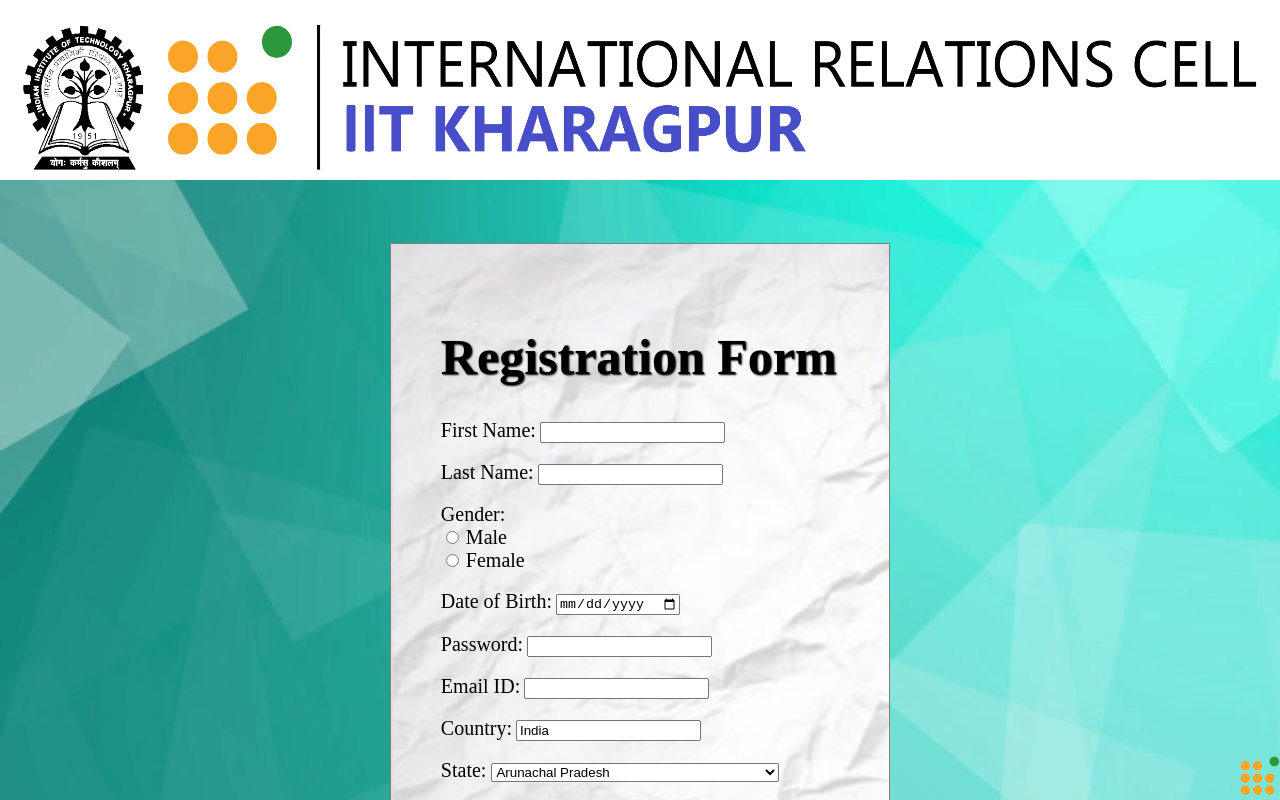
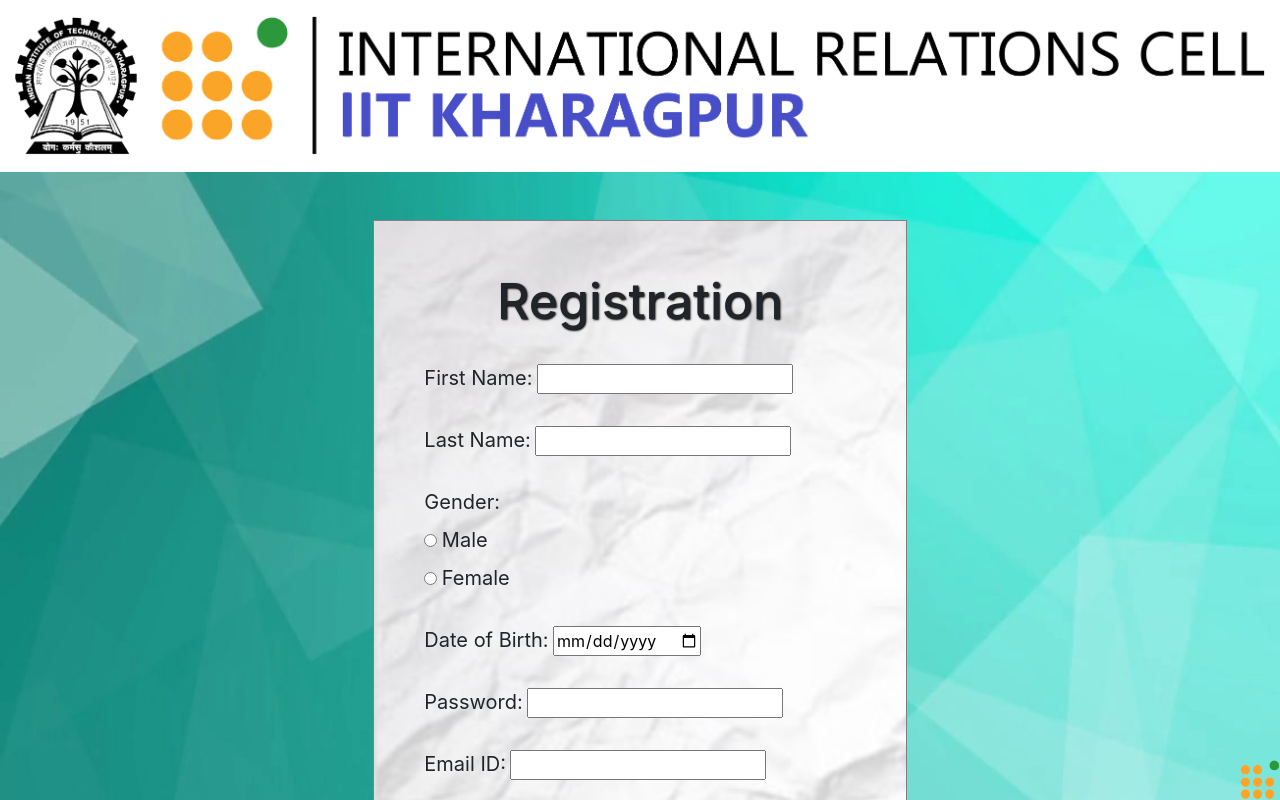
Before and after one commit to NabhyaKhoria/IRCellRegForm, a plain HTML site: page index.html in a window 1280 px wide. Shown: the top 800 px of the page. Drawn offline with nearby package versions, Linux system fonts and the light colour scheme.

Commit message:
2nd update

```diff
--- a/index.html
+++ b/index.html
@@ -1,12 +1,17 @@
 <!DOCTYPE html>
 <html>
 <head>
-    <meta name="viewport" content="width=device-width, initial-scale=1.0">
+    <meta charset="utf-8">
+    <meta name="viewport" content="width=device-width, initial-scale=1">
+    <link rel="stylesheet" href="https://maxcdn.bootstrapcdn.com/bootstrap/4.5.2/css/bootstrap.min.css">
+    <script src="https://ajax.googleapis.com/ajax/libs/jquery/3.5.1/jquery.min.js"></script>
+    <script src="https://cdnjs.cloudflare.com/ajax/libs/popper.js/1.16.0/umd/popper.min.js"></script>
+    <script src="https://maxcdn.bootstrapcdn.com/bootstrap/4.5.2/js/bootstrap.min.js"></script>
     <style>
         * {
             box-sizing: border-box;
         }
-        .col-1 {width: 8.33%;}
+       /* .col-1 {width: 8.33%;}
         .col-2 {width: 16.66%;}
           .col-3 {width: 25%;}
          .col-4 {width: 33.33%;}
@@ -28,13 +33,13 @@
   float: left;
   padding: 15px;
 }
-
-        body {
+*/
+        #nkfinal {
             background-image: url("nkbg4.jpg");
             background-repeat: no-repeat;
             /*background-attachment: fixed;*/
             background-size: cover;
-            background-position:0px 180px;
+            /*background-position:0px 180px;*/
         }
         .nkm{
             border: 1px solid gray;
@@ -48,7 +53,7 @@
             background-repeat: no-repeat;
             background-size: cover;
             padding:50px;
-            width:500px;
+            /*width:500px;*/
             margin:auto;
         }
         h1{
@@ -83,23 +88,25 @@
         .header{
             padding:15px;
         }
-        @media only screen and (max-width: 600px) {
+        /*@media only screen and (max-width: 600px) {
 
   [class*="col-"] {
     width: 100%;
-  }}
+  }}*/
     </style>
 </head>
-<body><div class="header">
-<img src="ircelllogo2.png" alt="logo" width="100%" height="150">
+<body>
+
+<div class="container-fluid header">
+<img src="ircelllogo2.png" alt="logo" class="img-fluid" height="150">
 </div>
-<br><br>
-<div class="row"><div class="col-2"></div>
-<div class="col-8">    <div class="nkm">
-<h1>Registration Form</h1>
+<div class="container-fluid" id="nkfinal"><br><br>
+<div class="row">
+   <div class="nkm col-md-7 col-lg-6 col-sm-10 offset-2 col-xl-5">
+<h1 class="text-center">Registration</h1><br>
 <form name="myForm" onsubmit="return validateForm()">
     <label for="fname">First Name:</label>
-    <input type="text" id="fname" name="fname" onmouseover="this.style.border='1px solid red'" onmouseout="this.style.border='1px solid black'" onmousedown="this.style.border='2px solid red'"><br><br>
+    <input type="text" id="fname" name="fname" onmouseover="this.style.border='1px solid red'" onmouseout="this.style.border='1px solid black'" onmousedown="this.style.border='2px solid red'" required><br><br>
     <label for="lname">Last Name:</label>
     <input type="text" id="lname" name="lname" onmouseover="this.style.border='1px solid red'" onmouseout="this.style.border='1px solid black'" onmousedown="this.style.border='2px solid red'" required><br><br>
     <label>Gender:</label><br>
@@ -117,7 +124,7 @@
     <input type="text" id="Country" name="Country" value="India" onmouseover="this.style.border='1px solid red'" onmouseout="this.style.border='1px solid black'" onmousedown="this.style.border='2px solid red'" readonly><br><br>
 
     <label for="states">State: </label>
-    <select id="states" name="states" onmouseover="this.style.border='1px solid red'" onmouseout="this.style.border='1px solid black'" onmousedown="this.style.border='2px solid red'">
+    <select id="states" name="states" onmouseover="this.style.border='1px solid red'" onmouseout="this.style.border='1px solid black'" onmousedown="this.style.border='2px solid red'" length="10">
         <option>Arunachal Pradesh  </option>
 
         <option>Assam   </option>
@@ -206,9 +213,10 @@
     <br><br>
     <input type="submit" id="sub" value="Register">
 </div>
+</div></div>
 <div class="nkm2"><a href="https://ircell.iitkgp.ac.in/" >
 <img src="logo.png" alt="logo" id="lg" title="Click me to visit us"></a>
-</div></div><div class="col-2"></div>
+</div>
 </form>
 </div>
 <script>
```
